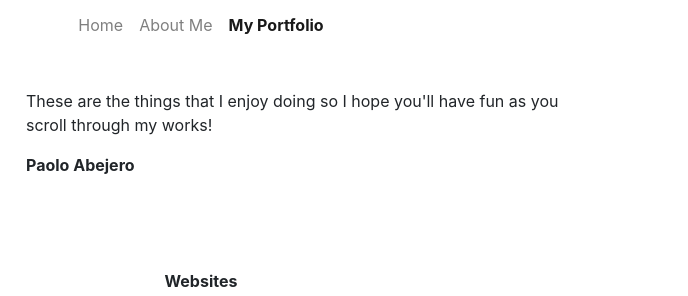
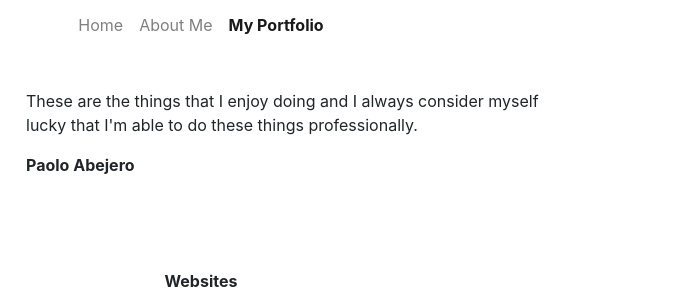
Before and after one commit to paoloabejero/paoloabejero.github.io, a plain HTML site: page portfolio.html in a window 1280 px wide. Shown: the part 177-473 px from the top of the page, 439-1127 px from the left. Drawn offline with nearby package versions, Linux system fonts and the light colour scheme.

Commit message:
Update portfolio.html

```diff
--- a/portfolio.html
+++ b/portfolio.html
@@ -48,7 +48,7 @@
 					<img src="img/rektikano.png">
 				</div>
 				<div class="col-6 col-md-6">
-					<p>These are the things that I enjoy doing so I hope you'll have fun as you scroll through my works!</p>
+					<p>These are the things that I enjoy doing and I always consider myself lucky that I'm able to do these things professionally.</p>
 					<b>Paolo Abejero</b>
 				</div>
 				<div class="col-1 col-md-2"></div>
```
